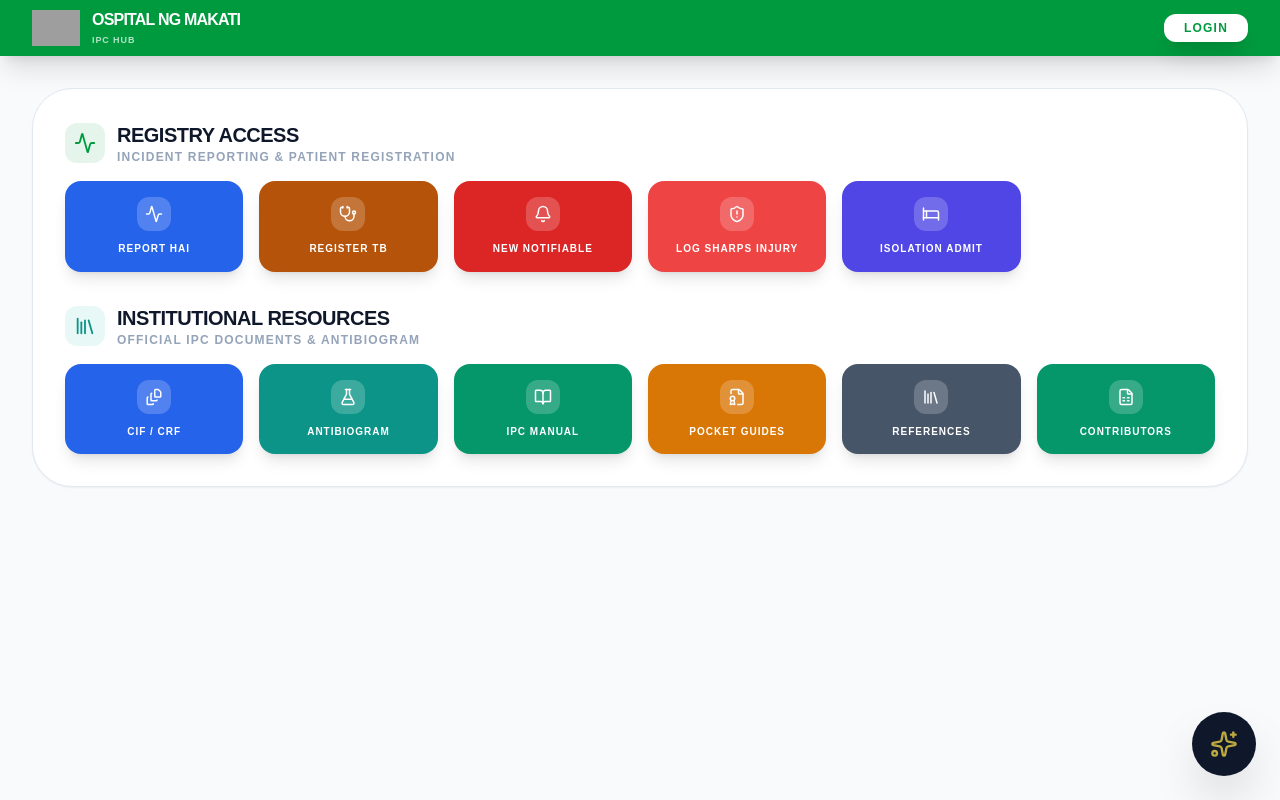
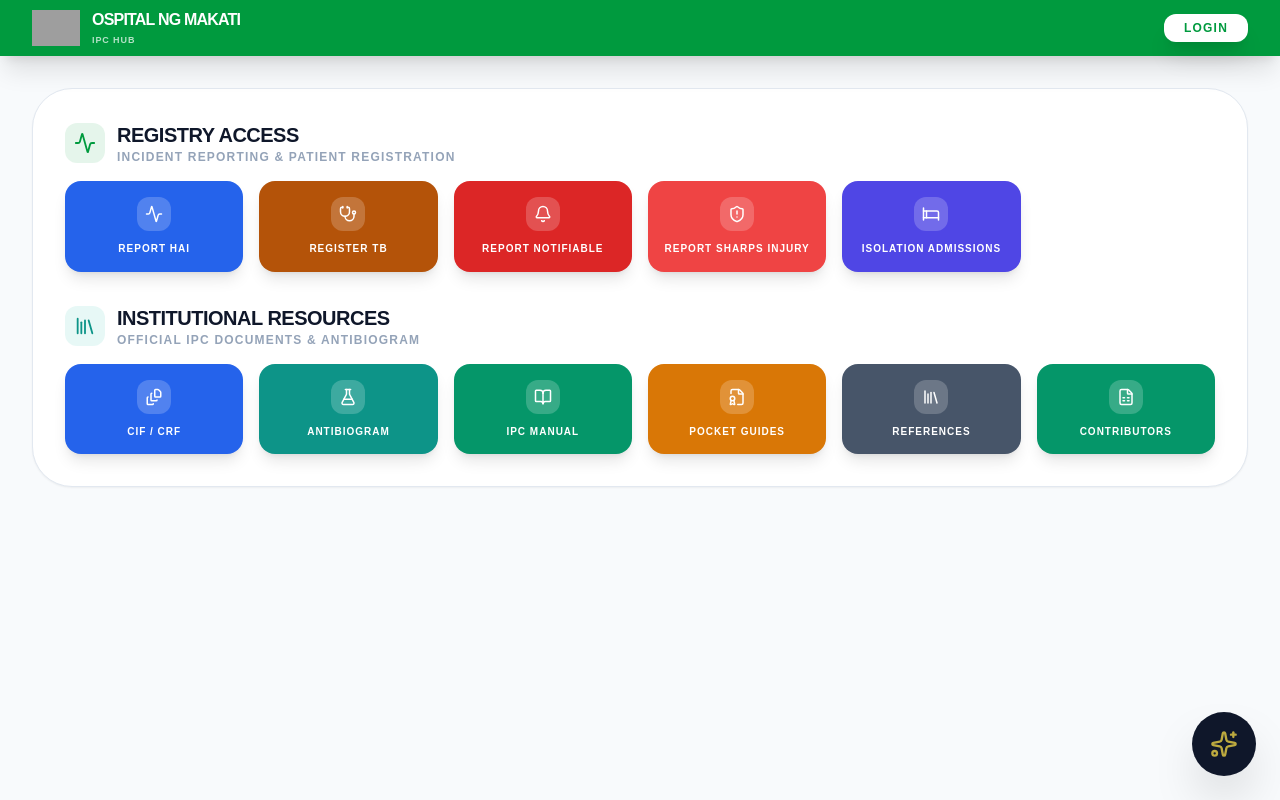
Before and after one commit to osmakqa/ipchubv2, a React (Vite) app: page / in a window 1280 px wide. Built offline with nearby package versions, Linux system fonts and the light colour scheme; grey boxes are pictures that could not be loaded.

Commit message:
feat: Enhance reporting forms and dashboard labels
Introduce specific instructions for self-reporting needlestick injuries. Refine dashboard module report labels to be more explicit and action-oriented, improving user clarity and guidance.

```diff
--- a/components/Resources.tsx
+++ b/components/Resources.tsx
@@ -1,3 +1,4 @@
+
 import React, { useState, useEffect, useMemo } from 'react';
 import { useNavigate } from 'react-router-dom';
 import ReactMarkdown from 'react-markdown';
@@ -32,7 +33,7 @@ import {
     BookOpen,
     ArrowRight,
     Printer,
-    FilePdf,
+    // Fix: Removed non-existent FilePdf export from lucide-react
     Tag
 } from 'lucide-react';
 import {
--- a/components/SurveillanceHub.tsx
+++ b/components/SurveillanceHub.tsx
@@ -100,9 +100,9 @@ const OverviewModule: React.FC = () => {
     const registryActions = [
       { label: 'Report HAI', path: '/report-hai', icon: <Activity size={18}/>, color: 'bg-blue-600' },
       { label: 'Register TB', path: '/report-ptb', icon: <Stethoscope size={18}/>, color: 'bg-amber-700' },
-      { label: 'New Notifiable', path: '/report-disease', icon: <Bell size={18}/>, color: 'bg-red-600' },
-      { label: 'Log Sharps Injury', path: '/report-needlestick', icon: <ShieldAlert size={18}/>, color: 'bg-red-500' },
-      { label: 'Isolation Admit', path: '/report-isolation', icon: <Bed size={18}/>, color: 'bg-indigo-600' },
+      { label: 'REPORT NOTIFIABLE', path: '/report-disease', icon: <Bell size={18}/>, color: 'bg-red-600' },
+      { label: 'REPORT SHARPS INJURY', path: '/report-needlestick', icon: <ShieldAlert size={18}/>, color: 'bg-red-500' },
+      { label: 'ISOLATION ADMISSIONS', path: '/report-isolation', icon: <Bed size={18}/>, color: 'bg-indigo-600' },
       { label: 'Register NTP', path: '/report-ntp', icon: <FileText size={18}/>, color: 'bg-amber-800' },
     ].filter(action => action.label !== 'Register NTP' || isAuthenticated);
 
--- a/components/audits/AreaAudit.tsx
+++ b/components/audits/AreaAudit.tsx
@@ -1,3 +1,4 @@
+
 import React, { useState, useEffect, useMemo } from 'react';
 import Input from '../ui/Input';
 import Select from '../ui/Select';
@@ -37,12 +38,10 @@ import {
     CheckCircle2,
     AlertCircle,
     FileUp,
-    AddTask,
+    // Fix: Removed non-existent AddTask, Warning, PriorityHigh imports from lucide-react
     Timer,
     ChevronDown,
     ChevronUp,
-    Warning,
-    PriorityHigh,
     Settings,
     Calendar
 } from 'lucide-react';
--- a/components/dashboards/IsolationDashboard.tsx
+++ b/components/dashboards/IsolationDashboard.tsx
@@ -141,7 +141,7 @@ const IsolationDashboard: React.FC<Props> = ({ isNested }) => {
             </div>
             <div className="flex gap-2">
                 <button className="h-10 w-44 bg-white text-slate-600 rounded-lg font-black uppercase tracking-widest border border-slate-200 shadow-sm hover:bg-slate-50 flex items-center justify-center gap-2 transition-all text-[10px]"><Download size={14} /> Export CSV</button>
-                <button onClick={() => navigate('/report-isolation')} className="h-10 w-44 bg-indigo-600 text-white rounded-lg font-black uppercase tracking-widest shadow hover:bg-indigo-700 flex items-center justify-center gap-2 transition-all text-[10px]"><PlusCircle size={14} /> Register Admit</button>
+                <button onClick={() => navigate('/report-isolation')} className="h-10 w-44 bg-indigo-600 text-white rounded-lg font-black uppercase tracking-widest shadow hover:bg-indigo-700 flex items-center justify-center gap-2 transition-all text-[10px]"><PlusCircle size={14} /> ISOLATION ADMISSIONS</button>
             </div>
         </div>
 
@@ -316,7 +316,7 @@ const IsolationDashboard: React.FC<Props> = ({ isNested }) => {
                    </div>
                    <div className="flex gap-4">
                       <button onClick={() => setSelectedItem(null)} className="px-8 py-3 bg-slate-200 text-slate-600 font-black uppercase text-[10px] tracking-widest rounded-2xl hover:bg-slate-300 transition-all">Dismiss</button>
-                      {isAuthenticated && <button onClick={() => { setItemToDelete(selectedItem); setShowDeleteConfirm(true); }} className="px-8 py-3 bg-rose-500 text-white font-black uppercase text-[10px] tracking-widest rounded-2xl shadow-lg hover:bg-rose-600 transition-all flex items-center gap-2"><Trash2 size={14}/> Remove</button>}
+                      {isAuthenticated && <button onClick={() => { setItemToDelete(selectedItem); setShowDeleteConfirm(true); }} className="px-8 py-3 bg-rose-50 text-white font-black uppercase text-[10px] tracking-widest rounded-2xl shadow-lg hover:bg-rose-600 transition-all flex items-center gap-2"><Trash2 size={14}/> Remove</button>}
                    </div>
                 </div>
               </div>
--- a/components/dashboards/NotifiableDashboard.tsx
+++ b/components/dashboards/NotifiableDashboard.tsx
@@ -136,7 +136,7 @@ const NotifiableDashboard: React.FC<Props> = ({ isNested }) => {
             </div>
             <div className="flex gap-2">
                 <button className="h-10 w-44 bg-white text-slate-600 rounded-lg font-black uppercase tracking-widest border border-slate-200 shadow-sm hover:bg-slate-50 flex items-center justify-center gap-2 transition-all text-[10px]"><Download size={14} /> Export CSV</button>
-                <button onClick={() => navigate('/report-disease')} className="h-10 w-44 bg-red-600 text-white rounded-lg font-black uppercase tracking-widest shadow hover:bg-red-700 flex items-center justify-center gap-2 transition-all text-[10px]"><PlusCircle size={14} /> New Case</button>
+                <button onClick={() => navigate('/report-disease')} className="h-10 w-44 bg-red-600 text-white rounded-lg font-black uppercase tracking-widest shadow hover:bg-red-700 flex items-center justify-center gap-2 transition-all text-[10px]"><PlusCircle size={14} /> REPORT NOTIFIABLE</button>
             </div>
         </div>
 
@@ -414,7 +414,7 @@ const NotifiableDashboard: React.FC<Props> = ({ isNested }) => {
                    </div>
                    <div className="flex gap-4">
                       <button onClick={() => setSelectedItem(null)} className="px-8 py-3 bg-slate-200 text-slate-600 font-black uppercase text-[10px] tracking-widest rounded-2xl hover:bg-slate-300 transition-all">Dismiss</button>
-                      {isAuthenticated && <button onClick={() => { setItemToDelete(selectedItem); setShowDeleteConfirm(true); }} className="px-8 py-3 bg-rose-500 text-white font-black uppercase text-[10px] tracking-widest rounded-2xl shadow-lg hover:bg-rose-600 transition-all flex items-center gap-2"><Trash2 size={14}/> Remove</button>}
+                      {isAuthenticated && <button onClick={() => { setItemToDelete(selectedItem); setShowDeleteConfirm(true); }} className="px-8 py-3 bg-rose-50 text-white font-black uppercase text-[10px] tracking-widest rounded-2xl shadow-lg hover:bg-rose-600 transition-all flex items-center gap-2"><Trash2 size={14}/> Remove</button>}
                    </div>
                 </div>
               </div>
--- a/components/dashboards/PTBDashboard.tsx
+++ b/components/dashboards/PTBDashboard.tsx
@@ -249,7 +249,7 @@ const PTBDashboard: React.FC<Props> = ({ isNested }) => {
             </div>
             <div className="flex gap-2 w-full md:w-auto">
                 {isAuthenticated && <button onClick={() => navigate('/report-tb-result')} className="flex-1 md:flex-none h-10 px-4 bg-slate-900 text-white rounded-lg font-black uppercase tracking-widest shadow hover:bg-black flex items-center justify-center gap-2 transition-all text-[9px] md:text-[10px]"><Beaker size={14} /> Result</button>}
-                <button onClick={() => navigate('/report-ptb')} className="flex-1 md:flex-none h-10 px-4 bg-amber-700 text-white rounded-lg font-black uppercase tracking-widest shadow hover:brightness-110 flex items-center justify-center gap-2 transition-all text-[9px] md:text-[10px]"><PlusCircle size={14} /> Register</button>
+                <button onClick={() => navigate('/report-ptb')} className="flex-1 md:flex-none h-10 px-4 bg-amber-700 text-white rounded-lg font-black uppercase tracking-widest shadow hover:brightness-110 flex items-center justify-center gap-2 transition-all text-[9px] md:text-[10px]"><PlusCircle size={14} /> Register TB Case</button>
             </div>
         </div>
 
--- a/components/forms/NeedlestickForm.tsx
+++ b/components/forms/NeedlestickForm.tsx
@@ -12,7 +12,7 @@ import {
   DEVICES_SURGICAL
 } from '../../constants';
 import { submitReport } from '../../services/ipcService';
-import { ChevronLeft, Send, Loader2, ClipboardCheck, AlertTriangle, ShieldAlert, Droplets, Printer, Sparkles } from 'lucide-react';
+import { ChevronLeft, Send, Loader2, ClipboardCheck, AlertTriangle, ShieldAlert, Droplets, Printer, Sparkles, UserCheck, Info } from 'lucide-react';
 
 const JOB_CATEGORIES_NS = [
   "Doctor",
@@ -182,6 +182,18 @@ const NeedlestickForm: React.FC = () => {
           )}
         </div>
 
+        <div className="bg-white p-6 rounded-[2rem] border-2 border-indigo-100 shadow-sm flex items-start gap-4 mb-6">
+          <div className="p-3 bg-indigo-50 text-indigo-600 rounded-2xl">
+            <UserCheck size={28} />
+          </div>
+          <div>
+            <h4 className="text-sm font-black text-indigo-900 uppercase tracking-tight">Self-Reporting Instruction</h4>
+            <p className="text-xs font-medium text-indigo-700 mt-1 leading-relaxed">
+              This registry is for <strong>Employees / Healthcare Workers</strong> only. This report must be logged by the <strong>actual employee</strong> who sustained the needlestick or sharps injury to ensure accurate occupational health tracking.
+            </p>
+          </div>
+        </div>
+
         <div className="bg-red-50 border-2 border-red-200 p-4 mb-6 rounded-xl flex items-center gap-4 shadow-sm animate-pulse">
           <div className="bg-red-500 text-white p-2 rounded-full">
             <Droplets size={24} />
@@ -199,8 +211,8 @@ const NeedlestickForm: React.FC = () => {
               <ShieldAlert size={18} className="text-red-500"/> Incident Identification
             </h3>
             <div className="grid grid-cols-1 md:grid-cols-3 gap-4">
-              <Input label="Staff Name" name="hcwName" value={formData.hcwName} onChange={handleChange} placeholder="Last, First" required />
-              <Input label="Hospital/Employee Number" name="hospitalNumber" value={formData.hospitalNumber} onChange={handleChange} required />
+              <Input label="Exposed Staff Name" name="hcwName" value={formData.hcwName} onChange={handleChange} placeholder="Last, First" required />
+              <Input label="Employee Number (Hosp ID)" name="hospitalNumber" value={formData.hospitalNumber} onChange={handleChange} required />
               <div className="flex flex-col gap-2">
                 <Select label="Job Title" name="jobTitle" options={JOB_CATEGORIES_NS} value={formData.jobTitle} onChange={handleChange} required />
                 {formData.jobTitle === 'Others (specify)' && <Input label="Specify Job Title" name="jobTitleOther" value={formData.jobTitleOther} onChange={handleChange} required />}
```
Also changed, not shown: components/Dashboard.tsx (+3 -4 lines).
